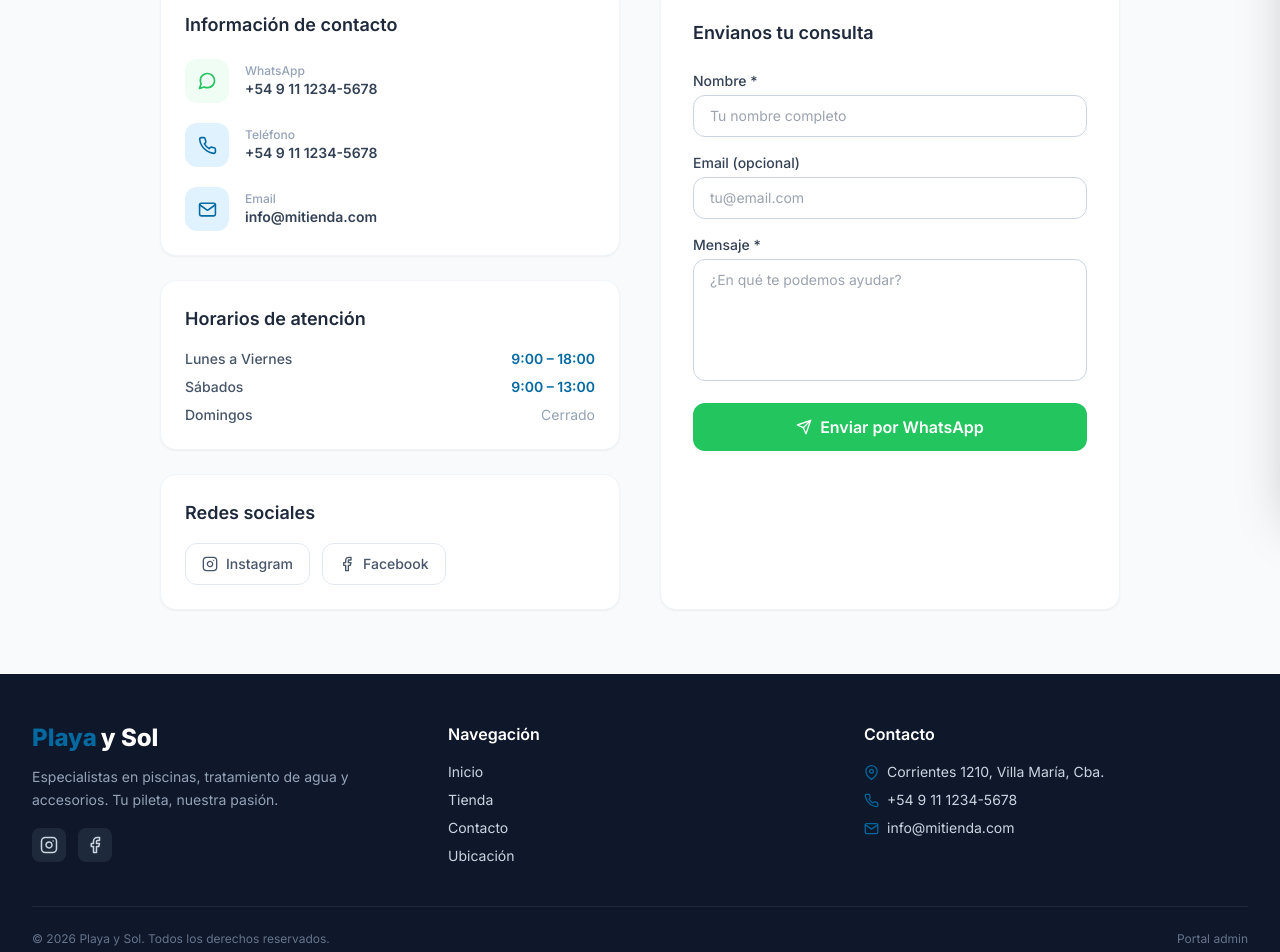
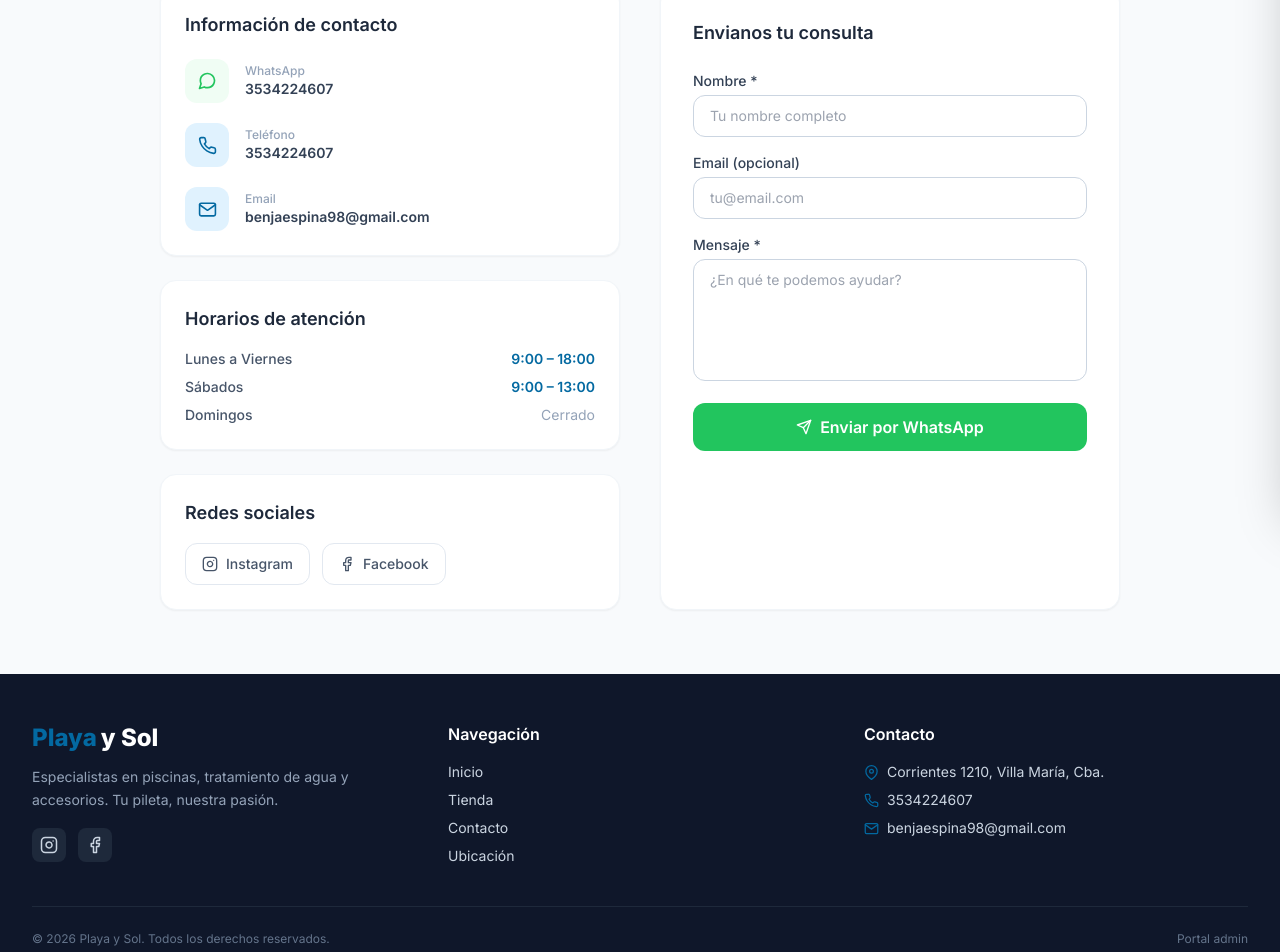
Before and after one commit to benjaespina98/shopping-cart, a React (Vite) app in the folder client/: page /contacto in a window 1280 px wide. Shown: the part 291-1243 px from the top of the page. Built offline with nearby package versions, Linux system fonts and the light colour scheme; no server answers.

Commit message:
fix: update contact information and WhatsApp number across components

```diff
--- a/client/src/components/layout/Footer.jsx
+++ b/client/src/components/layout/Footer.jsx
@@ -49,11 +49,11 @@ export default function Footer() {
               </li>
               <li className="flex items-center gap-2">
                 <FiPhone size={15} className="text-brand shrink-0" />
-                <a href="tel:+5491112345678" className="hover:text-brand">+54 9 11 1234-5678</a>
+                <a href="tel:+543534224607" className="hover:text-brand">3534224607</a>
               </li>
               <li className="flex items-center gap-2">
                 <FiMail size={15} className="text-brand shrink-0" />
-                <a href="mailto:info@mitienda.com" className="hover:text-brand">info@mitienda.com</a>
+                <a href="mailto:benjaespina98@gmail.com" className="hover:text-brand">benjaespina98@gmail.com</a>
               </li>
             </ul>
           </div>
--- a/client/src/components/ui/CartDrawer.jsx
+++ b/client/src/components/ui/CartDrawer.jsx
@@ -11,16 +11,25 @@ export default function CartDrawer() {
 
   const handleWhatsApp = async () => {
     if (items.length === 0) return;
+
+    const popup = window.open('', '_blank');
     setSending(true);
     try {
       const { data } = await ordersAPI.create({
         items: items.map(({ productId, quantity }) => ({ productId, quantity })),
       });
+
+      if (popup && !popup.closed) {
+        popup.location.href = data.whatsappUrl;
+      } else {
+        window.location.href = data.whatsappUrl;
+      }
+
       clearCart();
       toggleCart();
-      window.open(data.whatsappUrl, '_blank');
       toast.success('¡Pedido enviado a WhatsApp!');
     } catch (err) {
+      if (popup && !popup.closed) popup.close();
       toast.error(err.response?.data?.message || 'Error al procesar el pedido');
     } finally {
       setSending(false);
--- a/client/src/pages/Contact.jsx
+++ b/client/src/pages/Contact.jsx
@@ -1,7 +1,10 @@
 import { useState } from 'react';
 import { FiMail, FiPhone, FiMessageCircle, FiInstagram, FiFacebook, FiSend } from 'react-icons/fi';
 
-const WHATSAPP_NUMBER = '5491112345678'; // Change in .env and here
+const WHATSAPP_NUMBER = '5493534224607';
+const PHONE_DISPLAY = '3534224607';
+const PHONE_LINK = 'tel:+543534224607';
+const CONTACT_EMAIL = 'benjaespina98@gmail.com';
 
 export default function Contact() {
   const [form, setForm] = useState({ name: '', email: '', message: '' });
@@ -10,7 +13,15 @@ export default function Contact() {
   const handleWhatsApp = (e) => {
     e.preventDefault();
     const text = `Hola! Soy ${form.name}${form.email ? ` (${form.email})` : ''}.\n\n${form.message}`;
-    window.open(`https://wa.me/${WHATSAPP_NUMBER}?text=${encodeURIComponent(text)}`, '_blank');
+    const whatsappUrl = `https://wa.me/${WHATSAPP_NUMBER}?text=${encodeURIComponent(text)}`;
+    const popup = window.open('', '_blank');
+
+    if (popup && !popup.closed) {
+      popup.location.href = whatsappUrl;
+    } else {
+      window.location.href = whatsappUrl;
+    }
+
     setSent(true);
     setTimeout(() => setSent(false), 4000);
     setForm({ name: '', email: '', message: '' });
@@ -43,31 +54,31 @@ export default function Contact() {
               <div>
                 <p className="text-xs text-slate-400 font-medium">WhatsApp</p>
                 <p className="text-sm font-semibold text-slate-700 group-hover:text-green-600 transition-colors">
-                  +54 9 11 1234-5678
+                  {PHONE_DISPLAY}
                 </p>
               </div>
             </a>
 
-            <a href="tel:+5491112345678" className="flex items-center gap-4 group">
+            <a href={PHONE_LINK} className="flex items-center gap-4 group">
               <div className="w-11 h-11 rounded-xl bg-brand-light flex items-center justify-center group-hover:bg-brand transition-colors">
                 <FiPhone size={19} className="text-brand group-hover:text-white" />
               </div>
               <div>
                 <p className="text-xs text-slate-400 font-medium">Teléfono</p>
                 <p className="text-sm font-semibold text-slate-700 group-hover:text-brand transition-colors">
-                  +54 9 11 1234-5678
+                  {PHONE_DISPLAY}
                 </p>
               </div>
             </a>
 
-            <a href="mailto:info@mitienda.com" className="flex items-center gap-4 group">
+            <a href={`mailto:${CONTACT_EMAIL}`} className="flex items-center gap-4 group">
               <div className="w-11 h-11 rounded-xl bg-brand-light flex items-center justify-center group-hover:bg-brand transition-colors">
                 <FiMail size={19} className="text-brand group-hover:text-white" />
               </div>
               <div>
                 <p className="text-xs text-slate-400 font-medium">Email</p>
                 <p className="text-sm font-semibold text-slate-700 group-hover:text-brand transition-colors">
-                  info@mitienda.com
+                  {CONTACT_EMAIL}
                 </p>
               </div>
             </a>
--- a/client/src/pages/Location.jsx
+++ b/client/src/pages/Location.jsx
@@ -70,8 +70,8 @@ export default function Location() {
               </div>
               <div>
                 <p className="text-xs text-slate-400 font-medium mb-0.5">Teléfono</p>
-                <a href="tel:+5491112345678" className="text-sm font-medium text-brand hover:underline">
-                  +54 9 11 1234-5678
+                <a href="tel:+543534224607" className="text-sm font-medium text-brand hover:underline">
+                  3534224607
                 </a>
               </div>
             </div>
```
Also changed, not shown: 1 other file (tests, documents, lock files or other folders).
